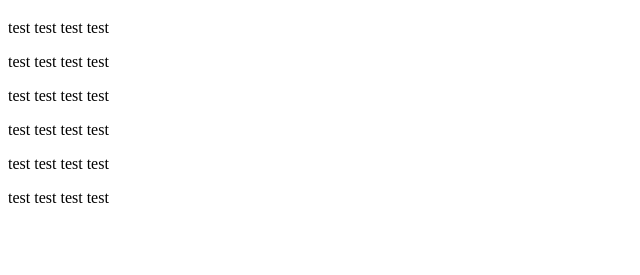
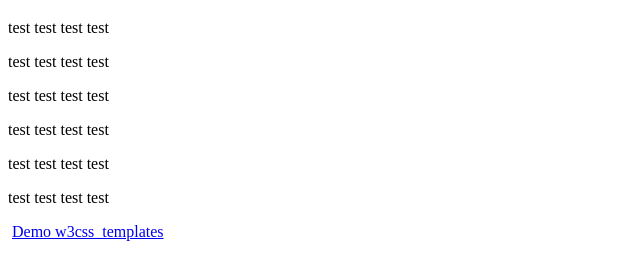
Before and after one commit to EsraaAhmed852004/first-project, a plain HTML site: page index.html in a window 1280 px wide. Shown: the part 61-336 px from the top of the page, without its empty margins (0-640 px from the left). Drawn offline with Linux system fonts and the light colour scheme.

Commit message:
add demo link of w3shool teplete

```diff
--- a/index.html
+++ b/index.html
@@ -1,20 +1,24 @@
 <!DOCTYPE html>
 <html lang="en">
+
 <head>
     <meta charset="UTF-8">
     <meta http-equiv="X-UA-Compatible" content="IE=edge">
     <meta name="viewport" content="width=device-width, initial-scale=1.0">
     <title>Document</title>
 </head>
+
 <body>
     <h1>test</h1>
     <p>test test test test</p>
     <p>test test test test</p>
-
     <p>test test test test</p>
     <p>test test test test</p>
     <p>test test test test</p>
     <p>test test test test</p>
     <img>
+
+    <a href="https://www.w3schools.com/w3css/w3css_templates.asp">Demo w3css_templates</a>
 </body>
+
 </html>
```
Lines whose indentation alone changed are shown as unchanged.
